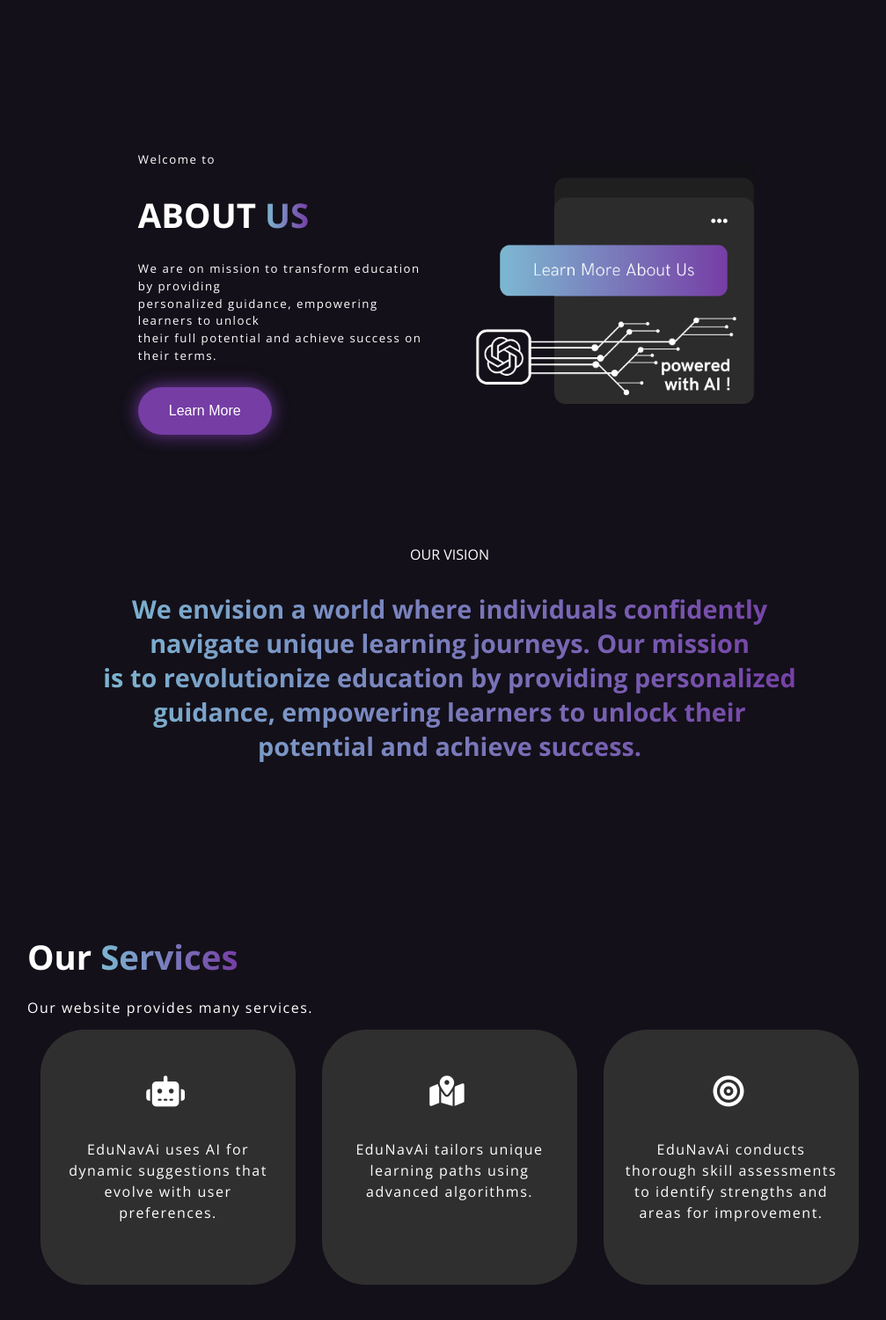
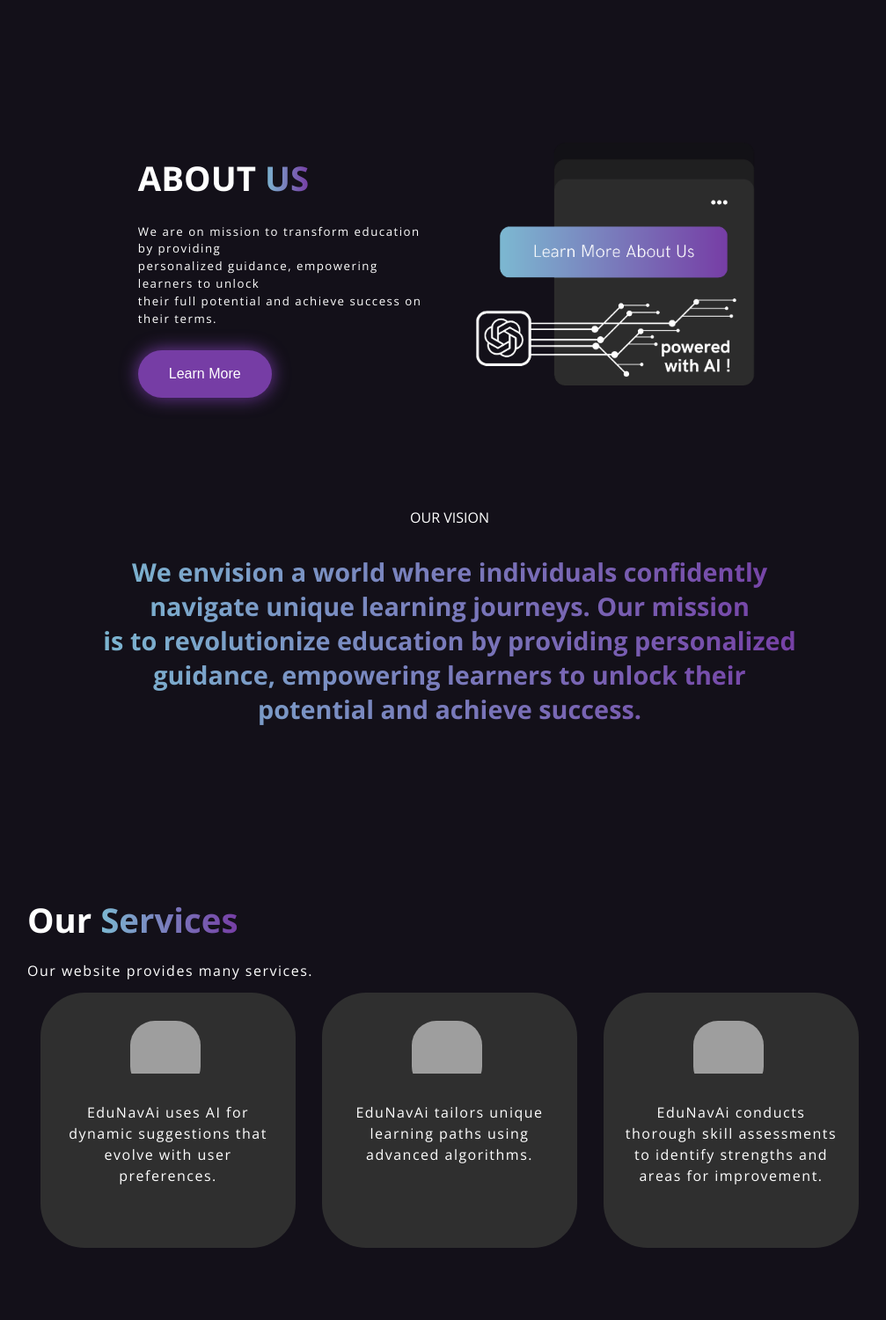
Before and after one commit to SabahBaothman/EDUNAVAI-, a PHP site: the page made by pages/About us.php in a window 1280 px wide. Shown: the part 84-1584 px from the top of the page at 88% size, without its empty margins (129-1136 px from the left). Run offline with PHP 8.4, Linux system fonts and the light colour scheme; grey boxes are pictures that could not be loaded.

Commit message:
Update About us.php

```diff
--- a/pages/About us.php
+++ b/pages/About us.php
@@ -17,7 +17,7 @@ include('../includes/links.php');
  <!-- Section 1: About Us -->
  <div class="section about-section">
         <div class="left-half">
-        <h5> Welcome to </h5>
+
         <h1><span class="about">About</span> <span class="us">Us</span></h1>
             <h5>We are on mission to transform education by providing </br> personalized guidance, empowering learners to unlock </br> their full potential and achieve success on their terms.</h5>
             <button onclick="scrollToSection('vision-section')">Learn More</button>
@@ -44,7 +44,7 @@ include('../includes/links.php');
         <div class="service-box">
             <div class="icon-box">
                 <!-- Add your icon here -->
-                <i class="fa-solid fa-robot"></i>
+                 <img src="../media/images/goal.png"/>
                         </div>
             <h4>EduNavAi uses AI for dynamic suggestions that evolve with user preferences.</h4>
         </div>
@@ -53,7 +53,7 @@ include('../includes/links.php');
             <div class="icon-box">
                 <!-- Add your icon here -->
 
-                <i class="fa-solid fa-map-location-dot"></i>
+                 <img src="../media/images/map.png"/>
                 </div>
                 <h4>EduNavAi tailors unique learning paths using advanced algorithms.</h4>
         </div>
@@ -61,7 +61,7 @@ include('../includes/links.php');
         <div class="service-box">
             <div class="icon-box">
                 <!-- Add your icon here -->
-                <i class="fa-solid fa-bullseye"></i>
+                <img src="../media/images/goal.png"/>
                                     </div>
             <h4>EduNavAi conducts thorough skill assessments to identify strengths and areas for improvement. </h4>
         </div>
```
